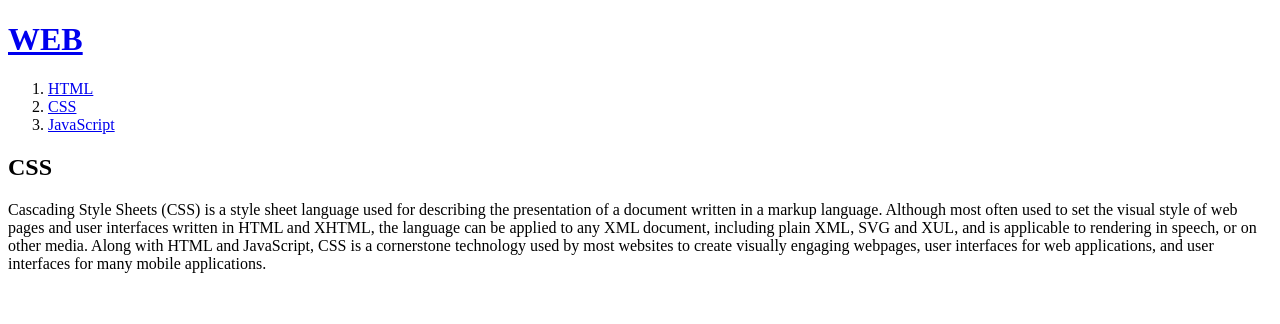
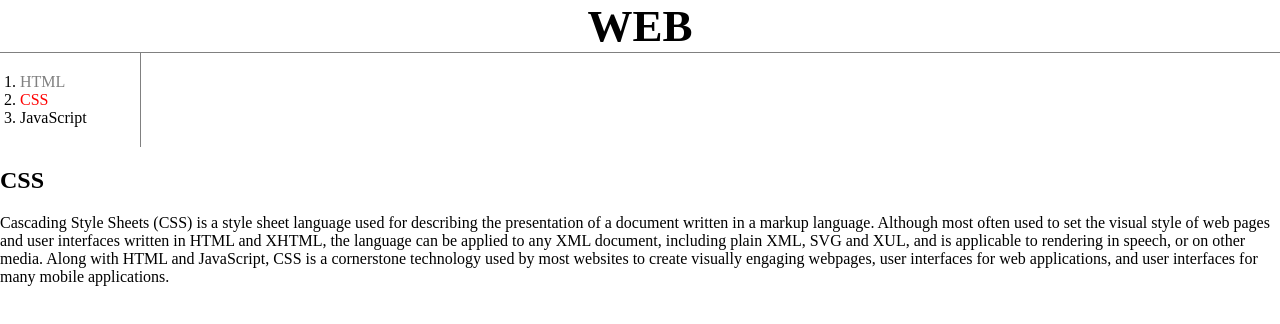
Before and after one commit to HwangGeon/HTMLCSSJS, a plain HTML site: page 2.html in a window 1280 px wide. Drawn offline with Linux system fonts and the light colour scheme.

Commit message:
css
박스모델적용

```diff
--- a/2.html
+++ b/2.html
@@ -3,14 +3,52 @@
   <head>
     <title>WEB1 - CSS</title>
     <meta charset="utf-8">
+    <style>
+    body{
+      margin: 0;
+    }
+    #active {
+       color:red;
+     }
+     .saw {
+       color:gray;
+     }
+     a {
+       color:black;
+       text-decoration: none;
+     }
+     h1 {
+      font-size:45px;
+      text-align: center;
+      border-bottom: 1px solid gray;
+      margin: 0;
+     }
+     ol {
+       border-right: 1px solid gray;
+       width:100px;
+       margin:0;
+       padding:20px;
+
+
+     }
+    </style>
   </head>
   <body>
     <h1><a href="index.html">WEB</a></h1>
     <ol>
-      <li><a href="1.html">HTML</a></li>
-      <li><a href="2.html">CSS</a></li>
+      <li><a href="1.html" class="saw">HTML</a></li>
+      <li><a href="2.html" class="saw" id="active">CSS</a></li>
       <li><a href="3.html">JavaScript</a></li>
     </ol>
+
+    <!--
+    <h1><a href="index.html"><font color="red">WEB</font></a></h1>
+    <ol>
+      <li><a href="1.html"><font color="red">HTML</font></a></li>
+      <li><a href="2.html"><font color="red">CSS</font></a></li>
+      <li><a href="3.html"><font color="red">JavaScript</font></a></li>
+    </ol>
+    -->
     <h2>CSS</h2>
     <p>Cascading Style Sheets (CSS) is a style sheet language used for describing the presentation of a document written in a markup language. Although most often used to set the visual style of web pages and user interfaces written in HTML and XHTML, the language can be applied to any XML document, including plain XML, SVG and XUL, and is applicable to rendering in speech, or on other media. Along with HTML and JavaScript, CSS is a cornerstone technology used by most websites to create visually engaging webpages, user interfaces for web applications, and user interfaces for many mobile applications.</p>
   </body>
```
Also changed, not shown: box.html (added, +20 -0 lines).
